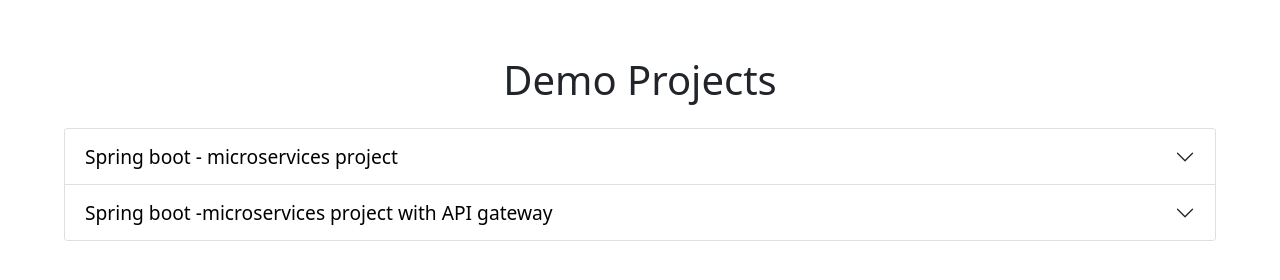
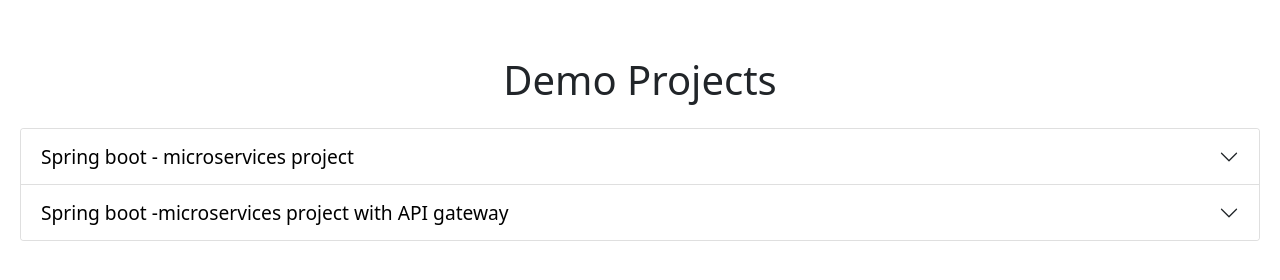
Before and after one commit to austin-indrapaul/demo-projects, a plain HTML site: page index.html in a window 1280 px wide. Drawn offline with nearby package versions, Linux system fonts and the light colour scheme.

Commit message:
Layout corrections made

```diff
--- a/index.html
+++ b/index.html
@@ -39,7 +39,7 @@
     <!-- ../ Header Component -->
 
     <!-- FAQ Component /.. -->
-    <div id="faq-section" class="mx-5 my-5 px-3 py-2"></div>
+    <div id="faq-section" class="mx-1 my-5 px-3 py-2"></div>
     <script type="text/babel" src="./js-files/FaqComponent.js"></script>
     <link rel="stylesheet" href="./css-files/FaqComponent.css" />
     <!-- ../ FAQ Component-->
```
